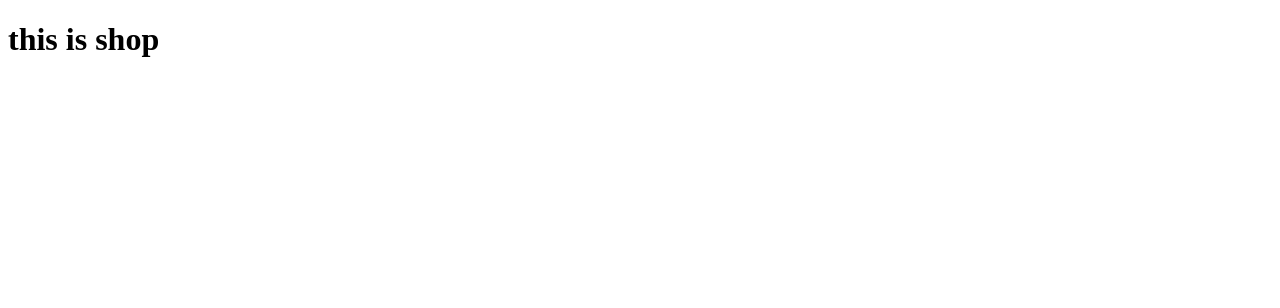
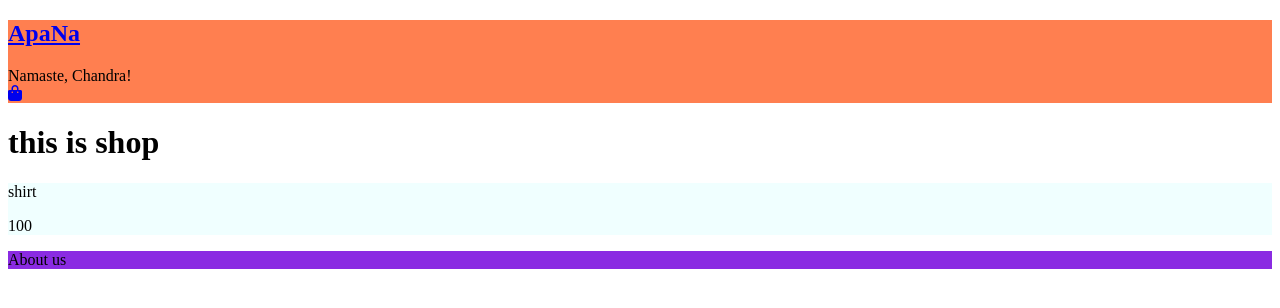
Before and after one commit to CodeSurfer3022/Shopping-cart, a React (Create React App) app: page /shop in a window 1280 px wide. Shown: the top 308 px of the page. Built offline with nearby package versions, Linux system fonts and the light colour scheme.

Commit message:
Add item cards to shop screen

```diff
--- a/public/index.html
+++ b/public/index.html
@@ -12,6 +12,7 @@
   <title>Shopping cart</title>
   <link rel="stylesheet" href="%PUBLIC_URL%/stylesheets/reset.css" type="text/css"/>
   <link rel="stylesheet" href="%PUBLIC_URL%/stylesheets/styles.css" type="text/css"/>
+  <script src="https://kit.fontawesome.com/48509a2691.js" crossOrigin="anonymous"></script>
 </head>
 <body>
   <div id="root"></div>
--- a/public/stylesheets/styles.css
+++ b/public/stylesheets/styles.css
@@ -0,0 +1,11 @@
+header {
+    background: coral;
+}
+
+footer {
+    background: blueviolet;
+}
+
+.card {
+    background: azure;
+}
--- a/src/App.js
+++ b/src/App.js
@@ -4,6 +4,7 @@ function App() {
     return (
         <div className="App">
             <h1>This is app</h1>
+            <a href="/shop">Shop</a>
         </div>
     );
 }
--- /dev/null
+++ b/src/Components/Card.js
@@ -0,0 +1,12 @@
+import React from "react";
+
+function Card(props) {
+    return(
+        <div className="card">
+            <p>{props.values.name}</p>
+            <p>{props.values.price}</p>
+        </div>
+    )
+}
+
+export default Card;
--- /dev/null
+++ b/src/Components/Footer.js
@@ -0,0 +1,11 @@
+import React from "react";
+
+function Footer() {
+    return(
+        <footer>
+            <p>About us</p>
+        </footer>
+    )
+}
+
+export default Footer;
--- /dev/null
+++ b/src/Components/Header.js
@@ -0,0 +1,17 @@
+import React from "react";
+
+function Header() {
+    return(
+        <header>
+            <a href="/"><h2>ApaNa</h2></a>
+            <div className="searchbar" />
+            <div className="country" />
+            <div className="greeting">Namaste, Chandra!</div>
+            <div className="shopping-bag">
+                <a href="/cart"><i className="fas fa-shopping-bag"></i></a>
+            </div>
+        </header>
+    )
+}
+
+export default Header;
--- a/src/Components/Shop.js
+++ b/src/Components/Shop.js
@@ -1,9 +1,20 @@
-import React from "react";
+import React, {useState} from "react";
+import items from '../Items.json'
+import Card from "./Card";
 
 function Shop() {
+    const[itemsArray, updateItems] = useState(items);
+
+    const itemCards = itemsArray.map(item => <Card
+        key={item.id}
+        values={item}
+    />)
     return(
         <div>
             <h1>this is shop</h1>
+            <div className="items">
+                {itemCards}
+            </div>
         </div>
     )
 }
--- /dev/null
+++ b/src/Items.json
@@ -0,0 +1,8 @@
+[
+  {
+    "id": 1,
+    "name": "shirt",
+    "price": 100,
+    "stock": 10
+  }
+]
--- a/src/index.js
+++ b/src/index.js
@@ -1,10 +1,14 @@
 import React from 'react';
 import ReactDOM from 'react-dom';
 import Routes from "./Routes";
+import Header from "./Components/Header";
+import Footer from "./Components/Footer";
 
 ReactDOM.render(
     <React.StrictMode>
+        <Header />
         <Routes />
+        <Footer />
     </React.StrictMode>,
     document.getElementById('root')
 );
```
